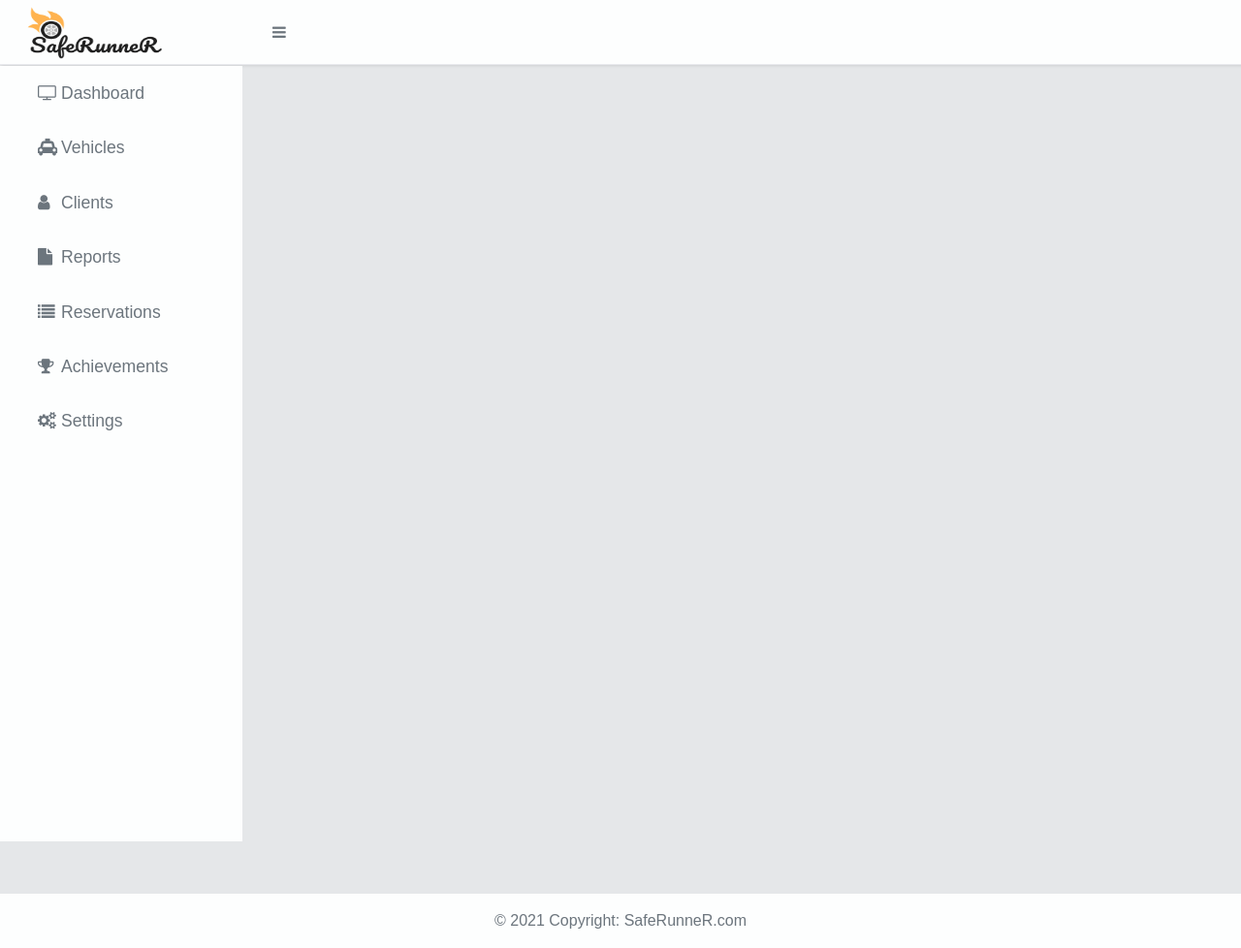
After one commit to MEKSankalpa/Vehicle-Rental-System, a PHP site: page /Pages/dashboard.php in a window 1280 px wide. The commit adds this page. Shown: the whole page at 97% size. Run offline with PHP 8.4, Linux system fonts and the light colour scheme.

Commit message:
Admin Dashboard

```diff
--- /dev/null
+++ b/Layouts/footer.php
@@ -0,0 +1,9 @@
+<!----- Dashboard footer ----->
+
+<footer class="page-footer font-small">
+
+    <!-- Copyright -->
+    <div class="footer-copyright text-center py-3 mx-5">© 2021 Copyright: SafeRunneR.com </div>
+    <!-- Copyright -->
+
+</footer>
--- /dev/null
+++ b/Layouts/header.php
@@ -0,0 +1,30 @@
+<!-- Navbar -->
+<nav class="navbar navbar-expand-lg">
+    <div class="container-fluid">
+
+        <div class="top-left text-align-left">
+            <img src="../images/logo.png" alt="logo" id="logo">
+            <a class="menu-icon" id="sidebarCollapse" href="">
+                <i id="toggle-btn" class="fa fa-bars" aria-hidden="true"></i>
+            </a>
+        </div>
+
+        <div class="top-right text-align-right" id="navbarNavDropdown">
+
+            <ul class="navbar-nav ">
+                <li class="nav-item">
+                    <a class="nav-link active" aria-current="page" href="">Home</a>
+                </li>
+
+                <li class="nav-item ">
+                    <a id="navbarDropdown" class="nav-link dropdown-toggle" href="#" data-toggle="dropdown" aria-haspopup="true" aria-expanded="false" v-pre>Username</a>
+                    <div class="dropdown-menu dropdown-menu-right" aria-labelledby="navbarDropdown">
+                        <a class="dropdown-item" href="">Logout</a>
+                        <a class="dropdown-item" href="#">Profile</a>
+                    </div>
+                </li>
+            </ul>
+
+        </div>
+    </div>
+</nav>
--- /dev/null
+++ b/Pages/dashboard.php
@@ -0,0 +1,105 @@
+<!doctype html>
+<html lang="en">
+    <head>
+        <title>Title</title>
+        <!-- Required meta tags -->
+        <meta charset="utf-8">
+        <meta name="viewport" content="width=device-width, initial-scale=1, shrink-to-fit=no">
+
+        <!-- Bootstrap CSS -->
+        <link rel="stylesheet" href="https://stackpath.bootstrapcdn.com/bootstrap/4.3.1/css/bootstrap.min.css" integrity="sha384-ggOyR0iXCbMQv3Xipma34MD+dH/1fQ784/j6cY/iJTQUOhcWr7x9JvoRxT2MZw1T" crossorigin="anonymous">
+
+        <!-- Custom CSS -->
+        <link rel="stylesheet" href="../css/custom.css">
+
+        <!-- jquery -->
+        <script src="https://ajax.googleapis.com/ajax/libs/jquery/3.5.1/jquery.min.js"></script>
+
+        <!-- Our Custom JS -->
+        <script src="../js/custom.js"></script>
+        <!-- font-awesome -->
+        <link rel="stylesheet" href="https://cdnjs.cloudflare.com/ajax/libs/font-awesome/4.7.0/css/font-awesome.min.css">
+    </head>
+    <body>
+
+    <!-- Navbar -->
+        <?php @include '../layouts/header.php';?>
+
+        <!----- Dashboard Sidebar ----->
+
+        <div class="wrapper">
+
+        <nav id="sidebar">
+
+            <ul class="list-unstyled components">
+                <li>
+                    <a class="sidebar-a" href="#">
+                        <i class="fa fa-tv fa-fw px-4 nav-icon" aria-hidden="true"></i><span>Dashboard</span>
+                    </a>
+                </li>
+                <li>
+                    <a class="sidebar-a" href="#vehicleSubmenu" data-toggle="collapse" aria-expanded="false" class="dropdown-toggle">
+                        <i class="fa fa-taxi fa-fw px-4 nav-icon" aria-hidden="true"></i><span>Vehicles</span>
+                    </a>
+                    <ul class="collapse list-unstyled" id="vehicleSubmenu">
+                        <li>
+                            <a class="sidebar-a" href="#"><span>Car</span></a>
+                        </li>
+                        <li>
+                            <a class="sidebar-a" href="#"><span>Motor Bike</span></a>
+                        </li>
+                    </ul>
+                </li>
+                <li>
+                    <a class="sidebar-a" href="#"><i class="fa fa-user fa-fw px-4 nav-icon" aria-hidden="true">
+                        </i><span>Clients</span>
+                    </a>
+                </li>
+                <li>
+                    <a class="sidebar-a" href="#reportSubmenu" data-toggle="collapse" aria-expanded="false" class="dropdown-toggle">
+                        <i class="fa fa-file fa-fw px-4 nav-icon" aria-hidden="true"></i><span>Reports</span>
+                    </a>
+                    <ul class="collapse list-unstyled" id="reportSubmenu">
+                        <li>
+                            <a class="sidebar-a" href="#"><span>Report 1</span></a>
+                        </li>
+                        <li>
+                            <a class="sidebar-a" href="#"><span>Report 2</span></a>
+                        </li>
+                        <li>
+                            <a class="sidebar-a" href="#"><span>Report 3</span></a>
+                        </li>
+                    </ul>
+                </li>
+                <li>
+                    <a class="sidebar-a" href="#"><i class="fa fa-list fa-fw px-4 nav-icon" aria-hidden="true">
+                        </i><span>Reservations</span>
+                    </a>
+                </li>
+                <li>
+                    <a class="sidebar-a" href="#"><i class="fa fa-trophy fa-fw px-4 nav-icon" aria-hidden="true">
+                        </i><span>Achievements</span>
+                    </a>
+                </li>
+                <li>
+                    <a class="sidebar-a" href="#"><i class="fa fa-cogs fa-fw px-4 nav-icon" aria-hidden="true">
+                        </i><span>Settings</span>
+                    </a>
+                </li>
+            </ul>
+        </nav>
+
+        </div>
+
+        <!---------- Page Contents ---------->
+
+        <!-----footer----->
+        <?php @include '../layouts/footer.php'?>
+
+        <!-- Optional JavaScript -->
+        <!-- jQuery first, then Popper.js, then Bootstrap JS -->
+        <script src="https://cdnjs.cloudflare.com/ajax/libs/popper.js/1.14.7/umd/popper.min.js" integrity="sha384-UO2eT0CpHqdSJQ6hJty5KVphtPhzWj9WO1clHTMGa3JDZwrnQq4sF86dIHNDz0W1" crossorigin="anonymous"></script>
+        <script src="https://stackpath.bootstrapcdn.com/bootstrap/4.3.1/js/bootstrap.min.js" integrity="sha384-JjSmVgyd0p3pXB1rRibZUAYoIIy6OrQ6VrjIEaFf/nJGzIxFDsf4x0xIM+B07jRM" crossorigin="anonymous"></script>
+    </body>
+
+</html>
--- /dev/null
+++ b/css/custom.css
@@ -0,0 +1,181 @@
+body {
+    font-family: 'Poppins', sans-serif;
+    background: #e5e7e9;
+}
+
+/******************** Navbar ********************/
+
+.navbar {
+    box-shadow: 1px 1px 3px rgba(0, 0, 0, 0.1);
+    background-color: #fdfefe;
+    padding-top: 5px;
+    padding-bottom: 5px;
+    border-bottom: 1px solid #e8e9ed;
+    position: fixed;
+}
+
+.container-fluid {
+    margin-right: 150px;
+    padding-left: 5px;
+
+}
+
+.top-left {
+    padding-right: 40px;
+    display: inline;
+}
+
+#logo{
+    color: #6c757d !important;
+    letter-spacing: 3px;
+    font-style: italic;
+    width: 150px;
+    height: 56px;
+    display: inline;
+}
+
+#toggle-btn {
+    color: #6c757d;
+    border: none;
+    background-color: transparent;
+    display: inline;
+    position: absolute;
+    padding-left: 110px;
+    padding-top: 20px;
+}
+
+#toggle-btn:hover, #toggle-btn:focus {
+    color: #ffc85a;
+}
+
+.top-right {
+    position: relative;
+    margin-left: 1090px;
+    display: inline;
+}
+
+.nav-link {
+    color: #6c757d !important;
+    margin-right: 30px;
+}
+
+.nav-link:hover, .nav-link:focus {
+    color: #ffc85a !important;
+}
+
+.dropdown-item {
+    color:rgb(165, 157, 157);
+}
+
+/******************** Sidebar ********************/
+
+#sidebar {
+    min-width: 250px;
+    max-width: 250px;
+    min-height: 100vh;
+    background-color: #fdfefe;
+    transition: all 1s ;
+    height:0100%;
+    width: 160px;
+    z-index: 1;
+    top: 68px;
+    left: 0;
+    overflow-x: hidden;
+    padding-top: 0px;
+    position: fixed;
+}
+
+.sidebar-a, .sidebar-a:hover, .sidebar-a:focus {
+    color: #6c757d;
+    text-decoration: none;
+    transition: all 0.3s;
+}
+
+#sidebar ul li .sidebar-a {
+    padding: 15px;
+    font-size: 1.1em;
+    display: block;
+}
+
+#sidebar ul li .sidebar-a:hover {
+    color: #fff;
+    background: #ffc85a;
+}
+
+#sidebar ul li.active > .sidebar-a, .sidebar-a[aria-expanded="true"] {
+    color: #fff;
+    background: #ffc85a;
+}
+
+ul ul .sidebar-a {
+    font-size: 0.9em !important;
+    padding-left: 15px !important ;
+    background: #ffc85a;
+}
+
+.wrapper {
+    display: flex;
+    width: 100%;
+    align-items: stretch;
+}
+
+.mini-sidebar {
+    min-width: 100px !important;
+    max-width: 100px !important;
+    text-align: justify;
+}
+
+.mini-sidebar .nav-icon{
+    display: block;
+    font-size: 24px;
+    text-align: justify;
+}
+
+.mini-sidebar .sidebar-a{
+    text-align: center;
+}
+.mini-sidebar span{
+    font-size: 10px;
+}
+
+.mini-sidebar #sidebar{
+  margin-top: 60px;
+}
+
+.sidebar-a[data-toggle="collapse"] {
+    position: relative;
+}
+
+#vehicleSubmenu .sidebar-a, #reportSubmenu .sidebar-a {
+    color: #fff;
+}
+
+.dropdown-toggle::after {
+    display: block;
+    position: absolute;
+    top: 50%;
+    right: 20px;
+    transform: translateY(-50%);
+}
+
+.nav-icon {
+    padding-right: 5px;
+}
+
+@media (max-width: 768px) {
+    #sidebar {
+        margin-left: -250px;
+    }
+    #sidebar.active {
+        margin-left: 0;
+    }
+}
+
+/******************** footer ********************/
+.page-footer {
+    color:#6c757d;
+    background:#fdfefe;
+    margin-top: 922px;
+    left: 100px;
+    right: 200px;
+}
--- /dev/null
+++ b/js/custom.js
@@ -0,0 +1,10 @@
+/*****Dashboard *****/
+
+$(document).ready(function () {
+    $('#sidebarCollapse').click(function(e) {
+        e.preventDefault();
+        $('#sidebar').toggleClass('mini-sidebar')
+
+    });
+
+});
```
Also changed, not shown: Layouts/sidebar.php (added, +65 -0 lines), backend/login.php (+11 -13 lines), images/logo.png (added).
